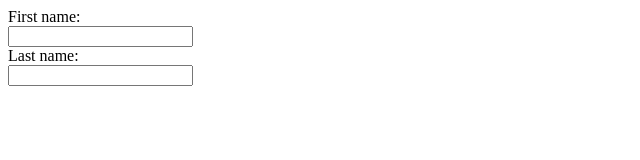
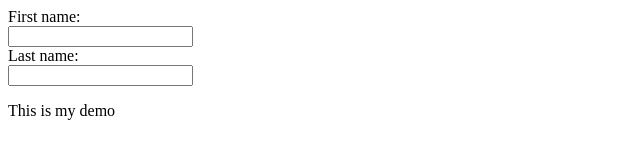
Before and after one commit to TanvirAhmed2942/New-folder--2-, a plain HTML site: page index.html in a window 1280 px wide. Shown: the full height of the page, 0-640 px from the left. Drawn offline with Linux system fonts and the light colour scheme.

Commit message:
added paragraph

```diff
--- a/index.html
+++ b/index.html
@@ -12,5 +12,6 @@
         <label for="lname">Last name:</label><br>
         <input type="text" id="lname" name="lname">
     </form>
+    <p>This is my demo</p>
 </body>
 </html>
```
